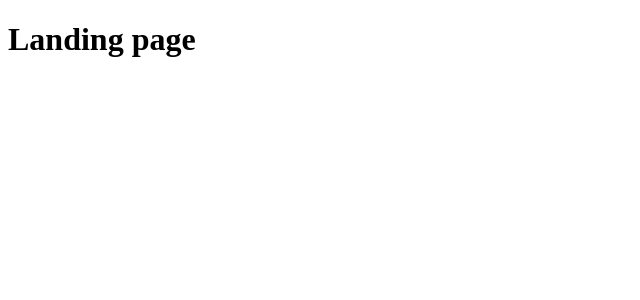
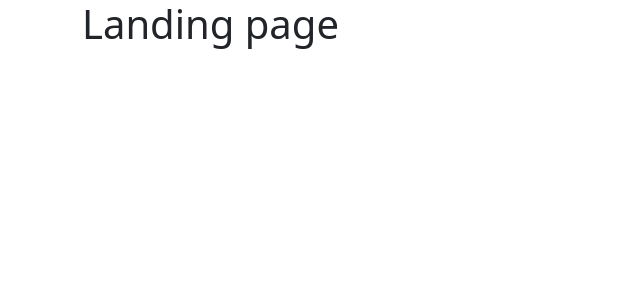
Before and after one commit to jwshinx/ticketing, a Next.js app in the folder client/: page / in a window 1280 px wide. Shown: the top 300 px of the page, without its empty margins (0-640 px from the left). Built offline with nearby package versions, Linux system fonts and the light colour scheme.

Commit message:
installed bootstrap; created _app.js wrapper

```diff
--- /dev/null
+++ b/client/next.config.js
@@ -0,0 +1,6 @@
+module.exports = {
+  webpackDevMiddleware: config => {
+    config.watchOptions.poll = 300;
+    return config;
+  },
+};
--- a/client/package.json
+++ b/client/package.json
@@ -10,6 +10,7 @@
   "author": "",
   "license": "ISC",
   "dependencies": {
+    "bootstrap": "^5.1.3",
     "next": "^12.1.6",
     "react": "^18.1.0",
     "react-dom": "^18.1.0"
--- /dev/null
+++ b/client/pages/_app.js
@@ -0,0 +1,13 @@
+import 'bootstrap/dist/css/bootstrap.css';
+
+const AppComponent = ({ Component, pageProps }) => {
+  return (
+    <div>
+      <div className="container">
+        <Component {...pageProps} />
+      </div>
+    </div>
+  );
+};
+
+export default AppComponent;
```
Also changed, not shown: 1 other file (tests, documents, lock files or other folders).
